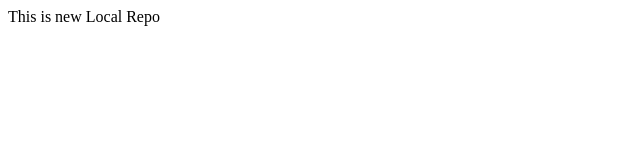
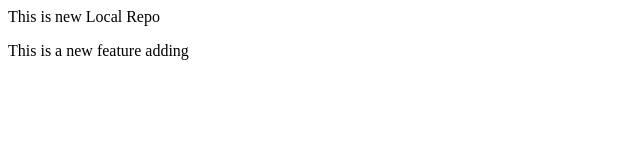
Before and after one commit to gunda-abhishek/localrepo, a plain HTML site: page index.html in a window 1280 px wide. Shown: the whole page, without its empty margins (0-640 px from the left). Drawn offline with Linux system fonts and the light colour scheme.

Commit message:
Added new feature in LocalRepo index

```diff
--- a/index.html
+++ b/index.html
@@ -1 +1,2 @@
 <p>This is new Local Repo</p>
+<p>This is a new feature adding</p>
```
